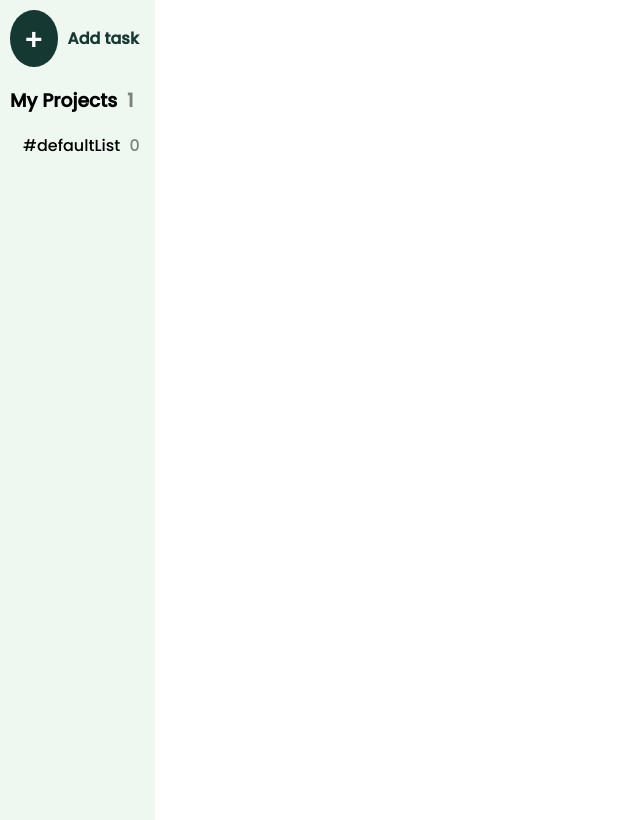
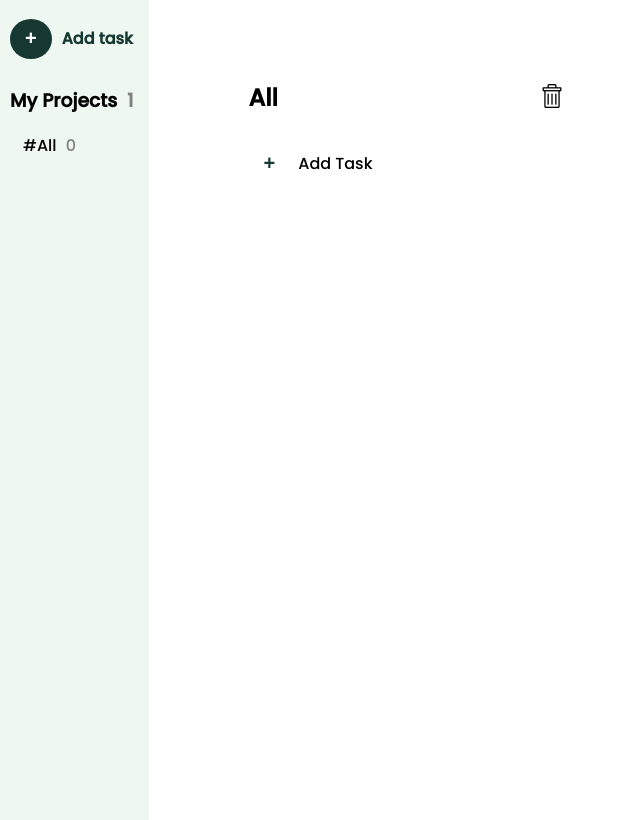
Before and after one commit to ILyes-SS/to-do-list, a website built with webpack: page src/index.html in a window 1280 px wide. Shown: the whole page, without its empty margins (0-640 px from the left). Built offline with nearby package versions, Linux system fonts and the light colour scheme.

Commit message:
add the initialization of the main part

```diff
--- a/src/dom.js
+++ b/src/dom.js
@@ -1,8 +1,12 @@
 import * as logic from "./logic";
+import trash from "./images/trash.png"
 
 export function MyProjects(projects) {
     const sidebar = document.querySelector("#sidebar");
     sidebar.innerHTML = ''; // Clear existing content
+
+    const mainBody = document.querySelector("#main");
+    mainBody.innerHTML = '';
 
     const header = document.createElement("h3");
     header.innerHTML = "My Projects" + " "  + `<span> ${logic.projects.length}<span>`;
@@ -35,6 +39,8 @@ export function MyProjects(projects) {
     addProjectBtn.addEventListener("click", () => {
         showAddProjectDialog();
     });
+
+    emptyProject();
 }
 
 export function showAddProjectDialog() {
@@ -58,3 +64,34 @@ function handleProjectSubmit(e) {
     dialog.close();
     MyProjects(logic.projects);
 }
+
+function emptyProject(){
+    const mainBody = document.querySelector("#main")
+
+    const divHeader = document.createElement("div");
+    const projectHeader = document.createElement("h2");
+    const deleteProjectBtn = document.createElement("button");
+    const trashIcon = document.createElement("img")
+
+    const divAddTask = document.createElement("div");
+    const addTaskBtn = document.createElement("button");
+    const addTaskPara = document.createElement("p");
+
+    addTaskBtn.textContent = "+"
+    addTaskPara.textContent = "Add Task"
+
+    divAddTask.appendChild(addTaskBtn)
+    divAddTask.appendChild(addTaskPara)
+
+    projectHeader.textContent = "All"
+    trashIcon.src = trash
+
+    deleteProjectBtn.appendChild(trashIcon)
+
+    divHeader.appendChild(projectHeader)
+    divHeader.appendChild(deleteProjectBtn)
+
+    mainBody.appendChild(divHeader)
+    mainBody.appendChild(divAddTask)
+
+}
--- a/src/logic.js
+++ b/src/logic.js
@@ -47,7 +47,7 @@ export class Task{
     }
 }
 
-export const defaultList = new Project("defaultList");
+export const defaultList = new Project("All");
 export const projects = [ defaultList ];
 
 export function createNewProject(name){
--- a/src/style.css
+++ b/src/style.css
@@ -21,22 +21,26 @@ html, body{
 .add-div{
     display: flex;
     gap: 10px;
+    align-items: center;
 }
 .add-div > *{
     color: var(--dark-green);
     font-weight: 600;
 }
-.add-div button {
+.add-div button,
+#main > :last-child button {
     background-color: var(--dark-green);
     border: none;
     border-radius: 100%;
     color: white;
     padding-block: 0px;
     padding-inline: 15px;
-    font-size: 30px;
+    font-size: 20px;
     font-weight: 900;
+    height:40px;
 }
-.add-div button:hover, button[id = "add-project"]{
+.add-div button:hover,
+button[id = "add-project"]{
     cursor: pointer;
     background-color: var(--less-dark-green);
 }
@@ -95,3 +99,35 @@ button[id = "add-project"]{
     background-color: rgba(0, 0, 0, 0.493);
     filter: blur(20px);
 }
+#main{
+    padding-inline: 100px;
+    padding-block: 60px;
+}
+#main > :first-child{
+    display: flex;
+    gap: 20vw;
+    align-items: center;
+}
+#main > :last-child{
+    display: flex;
+    gap: 8px;
+    align-items: center;
+}
+#main > :last-child button{
+    height: fit-content;
+    color: var(--dark-green);
+    background-color: white;
+}
+#main > :last-child button:hover{
+    cursor: pointer;
+    background-color: var(--dark-green);
+    color: white;
+}
+#main > :first-child button{
+    background-color: white;
+    border: none;
+    height: fit-content;
+}
+#main > :first-child button:hover{
+    cursor: pointer;
+}
```
Also changed, not shown: src/images/crayon.png (added), src/images/trash.png (added).
